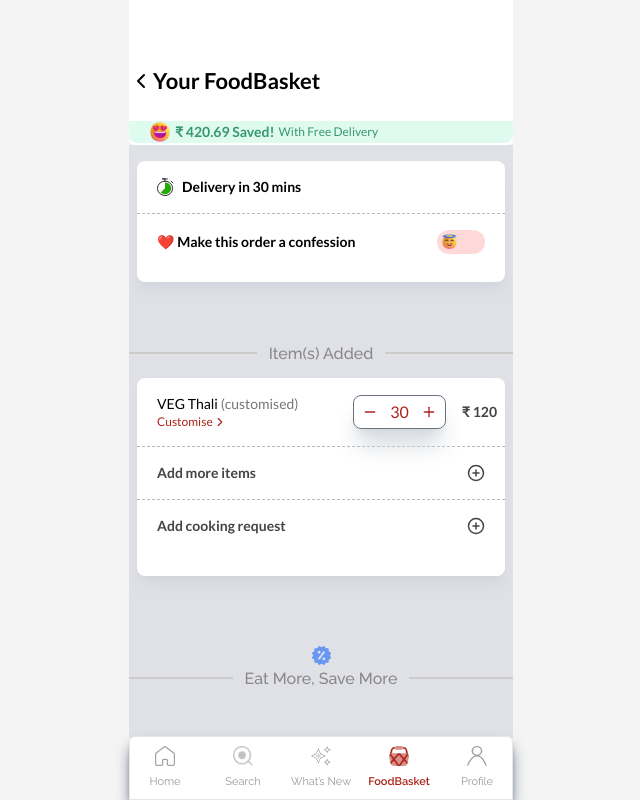
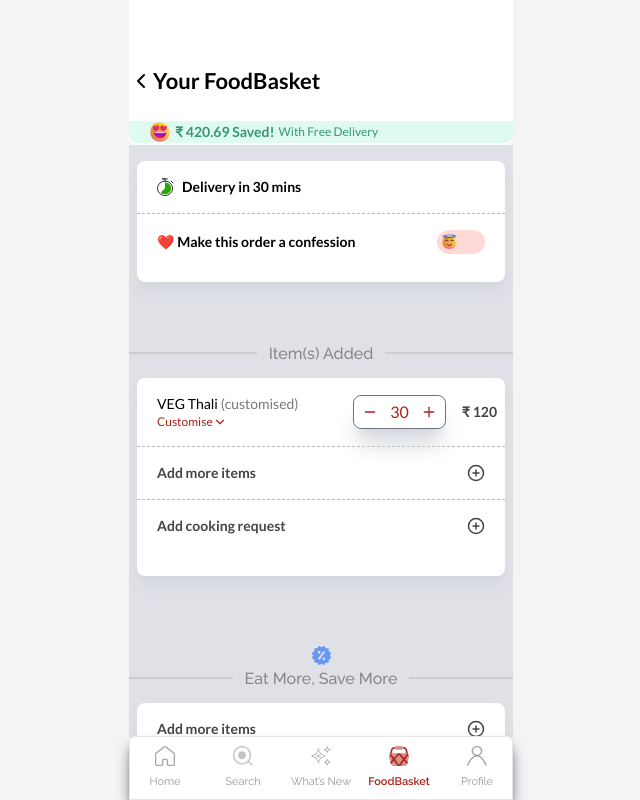
Before and after one commit to theDarkHorses/www.theloudkitchens.in, a Next.js app: page /cart in a window 1280 px wide. Shown: the whole page, without its empty margins (319-959 px from the left). Built offline with nearby package versions, Linux system fonts and the light colour scheme.

Commit message:
tweeks in ui

```diff
--- a/app/cart/page.jsx
+++ b/app/cart/page.jsx
@@ -21,7 +21,7 @@
   const [cookingReq, setCookingReq] = useState(false);
   return (
     <div>
-      <header className="bg-white rounded-b-md">
+      <header className="bg-white rounded-b-lg">
         <div className="pt-16 pb-[2px] ">
           <div onClick={() => router.back()} className="flex items-center mb-6">
             <ChevronLeft />
@@ -39,7 +39,7 @@
         </div>
       </header>
 
-      <main className="bg-[#E0E1E7] min-h-screen pt-4">
+      <main className="bg-[#E0E1E7] min-h-screen pt-4 shadow-lg">
         <div className="bg-white rounded-lg shadow-lg shadow-gray-300 mx-2 overflow-hidden">
           <div className="flex items-center space-x-2 pl-5 py-4 border-[#BABABA] border-dashed border-b-[1px] ">
             <Image
@@ -107,7 +107,7 @@
                 </span>
               </h3>
               <h4 className="text-primary font-lato text-xs flex items-center">
-                Customise <ChevronRight size={14} />
+                Customise <ChevronRight size={14} className="rotate-90" />
               </h4>
             </div>
             <div className="flex space-x-4 items-center pr-2">
@@ -166,6 +166,37 @@
             Eat More, Save More{" "}
           </h3>
         </div>
+        <div className="bg-white rounded-lg shadow-lg shadow-gray-300 mx-2 overflow-hidden">
+          <div className="flex items-center justify-between pl-5 py-4 border-[#BABABA] border-dashed border-b-[1px] ">
+            <h3 className="font-lato text-sm font-bold text-[#444]">
+              Add more items
+            </h3>
+            <PlusCircle size={18} className="text-[#444] mr-5" />
+          </div>
+          <div className="pb-3">
+            <div className="flex items-center justify-between pl-5 py-4">
+              <h3 className="font-lato text-sm font-bold text-[#444]">
+                Add cooking request
+              </h3>
+              <PlusCircle
+                onClick={() => setCookingReq(!cookingReq)}
+                size={18}
+                className="text-[#444] mr-5"
+              />
+            </div>
+            <div
+              className={`mx-2 ${
+                cookingReq ? "border-[#A6A6A6] border-[1px]" : "border-0 h-0"
+              } rounded-md pt-3`}
+            >
+              <textarea
+                rows={4}
+                className="p-4 leading-none font-lato  text-base  border-none outline-none  text-[#A6A6A6] rounded-md border-[#A6A6A6] border-2 w-full"
+                placeholder="Add the cooking instructions ..."
+              ></textarea>
+            </div>
+          </div>
+        </div>
       </main>
     </div>
   );
--- a/app/components/CuisineDrawer.jsx
+++ b/app/components/CuisineDrawer.jsx
@@ -3,11 +3,11 @@
 import Image from "next/image";
 import { useSearchParams, useRouter, useParams } from "next/navigation";
 import { useEffect, useState } from "react";
-import { getCuisine } from "@/app/queries/restaurant"
+import { getCuisine } from "@/app/queries/restaurant";
 
 export default function CuisineDrawer() {
   const [windowHeight] = useState(window.innerHeight);
-  const params = useParams()
+  const params = useParams();
   const searchParams = useSearchParams();
   const tab = searchParams.get("tab");
   const item = searchParams.get("item");
@@ -27,9 +27,9 @@
 
   useEffect(() => {
     const getItem = async () => {
-      const cuisineItem = await getCuisine(params.id, tab, item)
-      setCuisine(cuisineItem)
-    }
+      const cuisineItem = await getCuisine(params.id, tab, item);
+      setCuisine(cuisineItem);
+    };
     if (tab && item) {
       getItem();
       setOpenDrawer(true);
@@ -37,15 +37,18 @@
   }, [tab, item]);
 
   return (
-
     <div
       onClick={() => handleDrawer(false)}
-      className={`flex  top-0 items-center justify-center fixed bottom-0 left-0 right-0 z-50 h-screen  transition-all backdrop-blur-sm no-scrollbar ${openDrawer ? " translate-y-0" : " translate-y-full"}`}
+      className={`flex  top-0 items-center justify-center fixed bottom-0 left-0 right-0 z-50 h-screen  transition-all backdrop-blur-sm no-scrollbar ${
+        openDrawer ? " translate-y-0" : " translate-y-full"
+      }`}
     >
       <div
         onClick={(e) => e.stopPropagation()}
         style={{ height: windowHeight * 0.8 }}
-        className={`rounded-t-lg overflow-hidden absolute left-0 right-0 bottom-0 bg-[#F6F6F6] overflow-y-scroll no-scrollbar  transition-all z-50 pb-20 ${openDrawer ? " translate-y-0" : " translate-y-full"}`}
+        className={`rounded-t-lg overflow-hidden fixed left-0 right-0 bottom-0 bg-[#F6F6F6] overflow-y-scroll no-scrollbar  transition-all z-50 pb-20 ${
+          openDrawer ? " translate-y-0" : " translate-y-full"
+        }`}
       >
         <div className=" bg-white py-1 mx-2 rounded-lg space-y-5 pb-8">
           <Image
@@ -77,43 +80,62 @@
         <div className=" py-4 w-full mt-2 items-center no-scrollbar overflow-hidden overflow-y-scroll relative">
           <div className="w-full flex-1 mx-2 py-2  flex justify-start text-sm items-center space-x-2">
             {cuisine?.categories?.map((item, index) => (
-              <div key={index} onClick={() => setActiveIndex(index)} className={`cursor-pointer font-semibold font-raleway border-primary ${activeIndex == index ? "border-b-2 text-primary" : ""}`}>{item.name}</div>
+              <div
+                key={index}
+                onClick={() => setActiveIndex(index)}
+                className={`cursor-pointer font-semibold font-raleway border-primary ${
+                  activeIndex == index ? "border-b-2 text-primary" : ""
+                }`}
+              >
+                {item.name}
+              </div>
             ))}
           </div>
         </div>
         <div className="bg-white rounded-lg py-6">
           <div className="flex justify-between items-center  px-4  py-3 rounded-lg">
-            <p className="font-bold font-raleway text-base">
-              Select up-to 4
-            </p>
+            <p className="font-bold font-raleway text-base">Select up-to 4</p>
             <p className="font-lato text-base">(4/4)</p>
           </div>
           <div className="px-2 space-y-2">
             {cuisine?.categories[activeIndex]?.items?.map((item, index) => (
-              <div className="flex justify-between items-center   space-x-2" key={index}>
+              <div
+                className="flex justify-between items-center   space-x-2"
+                key={index}
+              >
                 <div className="font-lato font-normal">
                   <div className="flex items-center space-x-2">
-                    <input id={"checkbox" + index} type="checkbox" size={20} color="green" className="w-5 accent-green-600 h-5 font-semibold rounded-full aspect-square" />
-                    <label htmlFor={"checkbox" + index} className="font-lato font-semibold text-sm text-[#444444]">{item?.name}</label>
+                    <input
+                      id={"checkbox" + index}
+                      type="checkbox"
+                      size={20}
+                      color="green"
+                      className="w-5 accent-green-600 h-5 font-semibold rounded-full aspect-square"
+                    />
+                    <label
+                      htmlFor={"checkbox" + index}
+                      className="font-lato font-semibold text-sm text-[#444444]"
+                    >
+                      {item?.name}
+                    </label>
                   </div>
                 </div>
                 <div className="bg-[#ac232320] text-sm flex items-center  rounded-lg gap-1 px-2 py-1 space-x-2">
                   <Plus size={16} color="#ac2323" className="cursor-pointer" />
-                  <p className="font-lato font-normal text-sm text-primary">1</p>
+                  <p className="font-lato font-normal text-sm text-primary">
+                    1
+                  </p>
                   <Minus size={16} color="#ac2323" className="cursor-pointer" />
                 </div>
               </div>
             ))}
-
           </div>
-
         </div>
-
-        <div className="bg-white w-full shadow-black fixed left-0 right-0 flex justify-end flex-1  shadow-md  bottom-0 z-50">
-          <button className="py-3 px-5  bg-[#E00000] text-white rounded-lg mx-1 my-4">
-            Add To Basket ( 169rs)
-          </button>
-        </div>
+      </div>
+      <div className="bg-white z-[99999] flex justify-end flex-1 w-full shadow-md shadow-black fixed bottom-0">
+        <button className="py-3 px-5 bg-red-600 text-white rounded-lg mx-1 my-4">
+          Add To Basket ( 169rs)
+        </button>
       </div>
     </div>
   );
--- a/app/layout.jsx
+++ b/app/layout.jsx
@@ -30,7 +30,7 @@
     <ClerkProvider>
 
         <html lang="en" className=' overflow-hidden scroll-smooth max-w-sm mx-auto'>
-          <body className={`${lato.variable} ${raleway.variable} h-[calc(100vh_-_62px)] no-scrollbar overflow-x-hidden overflow-y-scroll  bg-app`}>
+          <body className={`${lato.variable} ${raleway.variable} h-[calc(100vh_-_62px)] no-scrollbar overflow-x-hidden overflow-y-scroll  bg-app pb-20`}>
             {children}
             <Footer />
           </body>
--- a/app/profile/page.jsx
+++ b/app/profile/page.jsx
@@ -5,18 +5,19 @@
 
 export default function page() {
   return (
-    <section className="px-2  py-10 relative bg-[#F5F5F5] w-full no-scrollbar overflow-hidde overflow-y-scroll z-40">
-      <nav className="absolute top-5 left-3">
+    <section className="px-2  py-5  relative bg-[#F5F5F5] w-full no-scrollbar overflow-hidde overflow-y-scroll z-40">
+      <nav className="">
         <Link href="/">
           <ChevronLeft size={28} color="#1C1C1C" />
         </Link>
       </nav>
-      <div className="mb-2 bg-white shadow-lg shadow-gray-300  my-3 rounded-lg flex items-center py-5 px-2 space-x-2">
+      <div className="bg-white shadow-lg shadow-gray-300  mt-6 mb-12 rounded-lg flex items-center py-5 px-2 space-x-2">
         <div className="">
           <Image
             src="https://i.imgur.com/3vjidlG.jpg"
             height={72}
             width={72}
+            alt="images"
             className="rounded-full"
           />
         </div>
@@ -25,8 +26,8 @@
           <h3 className="font-raleway text-sm text-primary">View activity </h3>
         </div>
       </div>
-      <main className="space-y-2 my-4">
-        <section className="py-6 shadow shadow-gray-300 bg-white rounded-lg">
+      <main className="space-y-6 my-4">
+        <section className="py-4 shadow shadow-gray-300 bg-white rounded-lg">
           <h2 className="text-lg leading-none pl-4 font-raleway font-bold border-l-4 border-primary">
             Food Orders
           </h2>
@@ -37,6 +38,7 @@
             >
               <div className="flex space-x-3 items-center flex-1">
                 <Image
+                  alt="images"
                   src={"/icons/pbag.svg"}
                   width={32}
                   height={32}
@@ -52,6 +54,7 @@
             >
               <div className="flex space-x-3 items-center flex-1">
                 <Image
+                  alt="images"
                   src={"/icons/pcoupon.svg"}
                   width={32}
                   height={32}
@@ -64,7 +67,7 @@
           </main>
         </section>
 
-        <section className="py-6 shadow shadow-gray-300 bg-white rounded-lg">
+        <section className="py-4 shadow shadow-gray-300 bg-white rounded-lg">
           <h2 className="text-lg leading-none pl-4 font-raleway font-bold border-l-4 border-primary">
             Money
           </h2>
@@ -75,6 +78,7 @@
             >
               <div className="flex space-x-3 items-center flex-1">
                 <Image
+                  alt="images"
                   src={"/icons/pwallet.svg"}
                   width={32}
                   height={32}
@@ -90,6 +94,7 @@
             >
               <div className="flex space-x-3 items-center flex-1">
                 <Image
+                  alt="images"
                   src={"/icons/pcredit.svg"}
                   width={32}
                   height={32}
@@ -102,7 +107,7 @@
           </main>
         </section>
 
-        <section className="py-6 shadow shadow-gray-300 bg-white rounded-lg">
+        <section className="py-4 shadow shadow-gray-300 bg-white rounded-lg">
           <h2 className="text-lg leading-none pl-4 font-raleway font-bold border-l-4 border-primary">
             More
           </h2>
@@ -113,6 +118,7 @@
             >
               <div className="flex space-x-3 items-center flex-1">
                 <Image
+                  alt="images"
                   src={"/icons/pabout.svg"}
                   width={32}
                   height={32}
@@ -128,6 +134,7 @@
             >
               <div className="flex space-x-3 items-center flex-1">
                 <Image
+                  alt="images"
                   src={"/icons/plogout.svg"}
                   width={32}
                   height={32}
--- a/app/restaurants/[id]/page.jsx
+++ b/app/restaurants/[id]/page.jsx
@@ -5,6 +5,7 @@
 import Link from "next/link";
 import { getRestaurant } from "@/app/queries/restaurant";
 import whatsapp from "../../../public/icons/whatsapp.svg";
+import { ChevronLeft } from "lucide-react";
 async function getRestaurantData(params) {
   const restaurantId = params.id;
   const restaurant = await getRestaurant(restaurantId);
@@ -13,12 +14,18 @@
 
 export default async function page({ params, searchParams }) {
   const restaurant = await getRestaurantData(params);
-  const { tab } =  searchParams
-  const activeTab = tab || restaurant?.sections[0]?.id
+  const { tab } = searchParams;
+  const activeTab = tab || restaurant?.sections[0]?.id;
 
   return (
     <main className="w-full">
-      <BackRoute />
+      <Link href="/home" className="relative">
+        <ChevronLeft
+          size={32}
+          className="absolute top-3 left-3 text-white cursor-pointer z-50"
+          color="white"
+        />
+      </Link>
       <Image
         src={restaurant?.bannerUrl}
         className="w-full object-cover object-center rounded-b-2xl -z-40 brightness-75 contrast-125 blur-[0.5px]"
@@ -43,12 +50,31 @@
           <p className="font-lato text-sm text-[#999] relative -top-8">
             {restaurant?.tags}
           </p>
-         {restaurant &&  <DrawerButton name={restaurant?.name} description={restaurant?.description} bannerUrl={restaurant?.bannerUrl} imageUrl={restaurant?.imageUrl}  />}
+          {restaurant && (
+            <DrawerButton
+              name={restaurant?.name}
+              description={restaurant?.description}
+              bannerUrl={restaurant?.bannerUrl}
+              imageUrl={restaurant?.imageUrl}
+            />
+          )}
         </div>
       </section>
       <div className=" bg-white w-full py-4 mt-4 pb-0 border-b">
         <header className="flex items-center first:pl-5 last:pr-5  space-x-5 no-scrollbar overflow-hidden overflow-x-scroll">
-          {restaurant?.sections?.map((item) => <Link href={`?tab=${item?.id}`} className={` font-raleway py-4 leading-none text-center font-semibold border-primary text-sm ${item.id == activeTab ? "text-primary border-b" : "text-[#969696]"}`} key={item.id}>{item.name}</Link>)}
+          {restaurant?.sections?.map((item) => (
+            <Link
+              href={`?tab=${item?.id}`}
+              className={` font-raleway py-4 leading-none text-center font-semibold border-primary text-sm ${
+                item.id == activeTab
+                  ? "text-primary border-b"
+                  : "text-[#969696]"
+              }`}
+              key={item.id}
+            >
+              {item.name}
+            </Link>
+          ))}
         </header>
       </div>
     </main>
```
